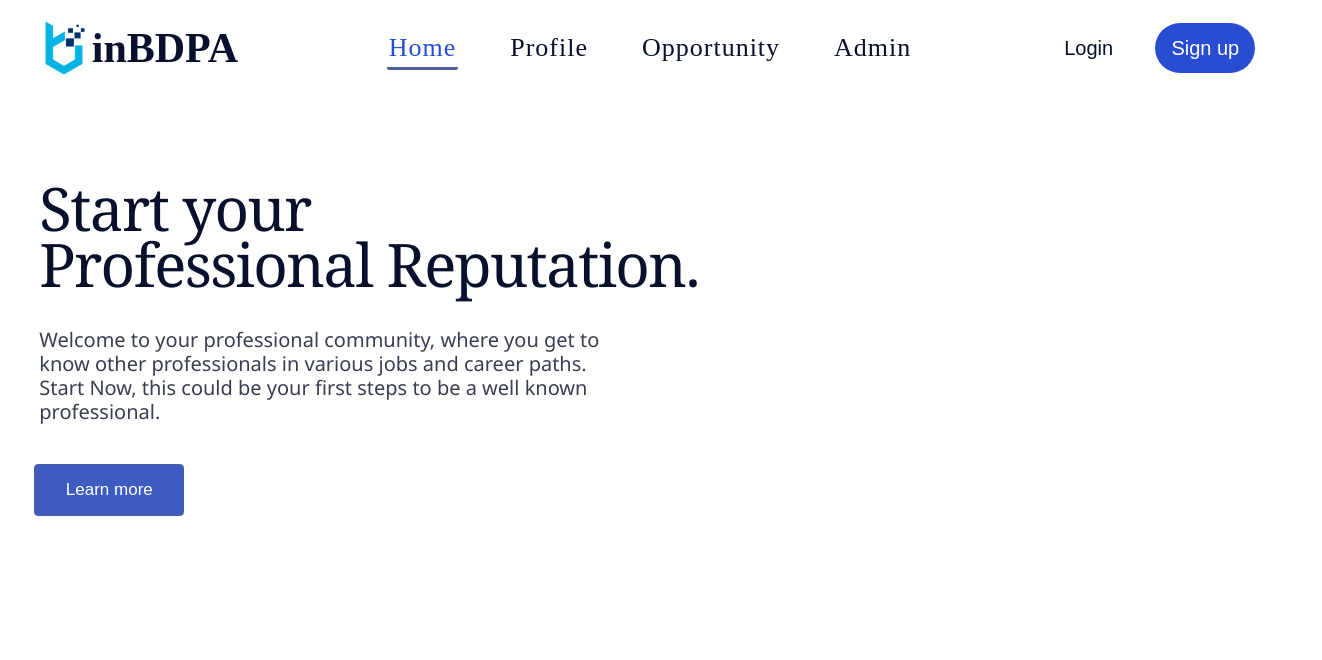
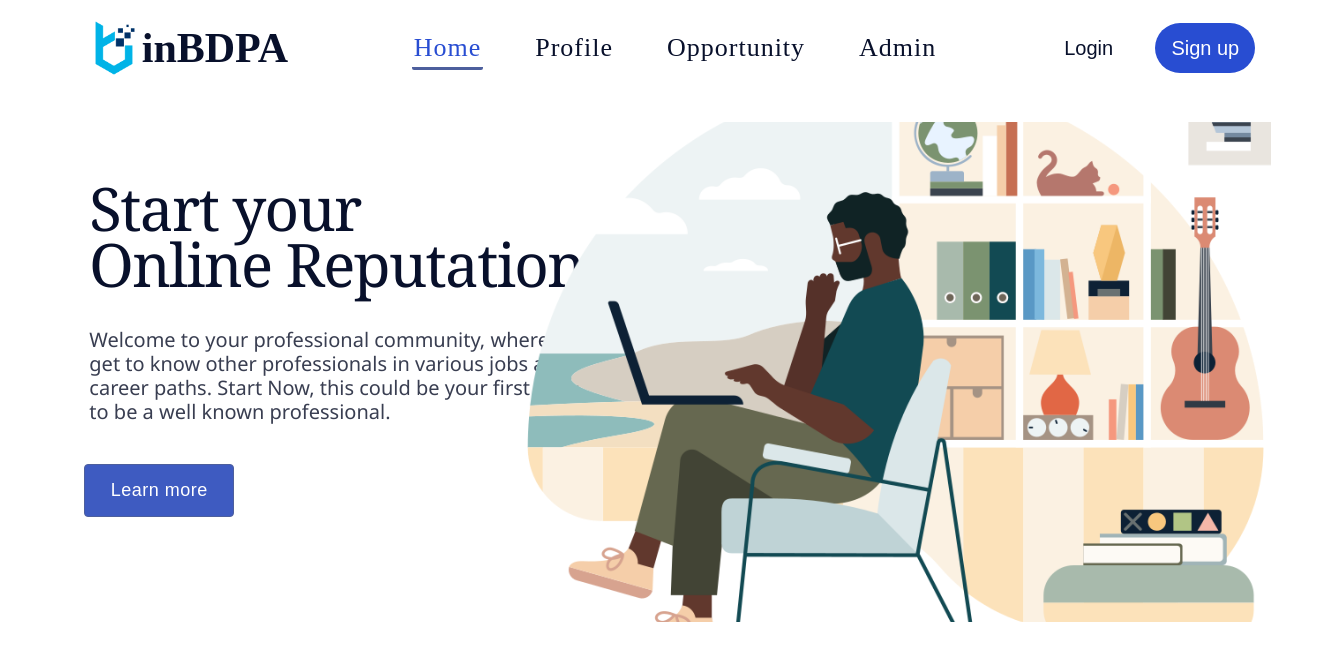
Before and after one commit to Roboitey/probstatement2023va, a React (Create React App) app: page / in a window 1280 px wide. Shown: the top 660 px of the page, 1322 px wide, since content can reach past the window. Built offline with nearby package versions, Linux system fonts and the light colour scheme; no server answers.

Commit message:
home page first part completed successfully

```diff
--- a/src/Styles/NavBar.css
+++ b/src/Styles/NavBar.css
@@ -4,6 +4,7 @@ html{
     --Third-color: #4d5f9d;
     --CTA-1: #08102b;
     --CTA-2: #393e51;
+    overflow-x: hidden;
 }
 
 .navbar-container{
@@ -18,7 +19,7 @@ html{
 .navbar-container > .logo{
     width: 200px;
     height: 95%;
-    margin-left: 30px;
+    margin-left: 80px;
 }
 .logo > a{
     width: 100%;
--- a/src/Styles/Section_1.css
+++ b/src/Styles/Section_1.css
@@ -11,9 +11,11 @@ html{
   width: 70%;
   display: flex;
   justify-content: center;
+  align-items: start;
   margin-top: 50px;
   width: 100%;
   height: 35rem;
+  margin-left: 50px;
 }
 .f-s{
   width: 99%;
@@ -38,7 +40,7 @@ html{
   letter-spacing: -1.6px;
 }
 .cont-c {
-  width: 45%;
+  width: 40%;
   margin-right: 10px;
   margin-left: 10px;
   margin-bottom: 10px;
@@ -63,7 +65,8 @@ html{
   outline: 2px solid transparent;
   width: 150px;
   outline: none;
-  font-size: 17px;
+  font-size: 18px;
+  letter-spacing: 0.5px;
   padding: 15px;
   border-radius: 4px;
   transition: all 0.2s ease;
@@ -71,7 +74,24 @@ html{
 }
 .cont-b > button:hover {
   opacity: 0.95;
+  cursor: pointer;
 }
 .cont-b > button:focus{
   outline: 2px solid black;
 }
+.right-img{
+  width: 750px;
+  height: 500px;
+  position: absolute;
+  top: -2pc;
+  left:70%;
+  transform: translateX(-50%);
+}
+.right-img > div{
+  width: 100%;
+  height: 100%;
+  background-image: url(../Images/or1.png);
+  background-position: center;
+  background-size: cover;
+  object-fit: cover;
+}
--- a/src/Sub_components/section_1.js
+++ b/src/Sub_components/section_1.js
@@ -1,25 +1,36 @@
-import React from 'react'
-import "../Styles/Section_1.css"
+import React from "react";
+import "../Styles/Section_1.css";
 
 function Section_1() {
   return (
-        <section className='sec-1'>
-            <div className='f-s'>
-                <div className='cont-t'>
+    <>
+      <section className="sec-1">
+        <div className="f-s">
+          <div className="cont-t">
             <h1>
-                        <span>Start your </span><br />
-                        <span>Professional Reputation.</span>
+              <span>Start your </span>
+              <br />
+              <span>Online Reputation.</span>
             </h1>
           </div>
-                <div className='cont-c'>
-                    <p>Welcome to your professional community, where you get to know other professionals in various jobs and career paths. Start Now, this could be your first steps to be a well known professional.</p>
+          <div className="cont-c">
+            <p>
+              Welcome to your professional community, where you get to know
+              other professionals in various jobs and career paths. Start Now,
+              this could be your first steps to be a well known professional.
+            </p>
           </div>
-                <div className='cont-b'>
-                    <button >Learn more</button>
+          <div className="cont-b">
+            <button>Learn more</button>
           </div>
         </div>
+        <div className="right-img">
+            <svg xmlns="https://static.licdn.com/aero-v1/sc/h/dxf91zhqd2z6b0bwg85ktm5s4"/>
+          <div />
+        </div>
       </section>
-    )
+    </>
+  );
 }
 
-export default Section_1
+export default Section_1;
```
Also changed, not shown: src/Images/OR.png (added), src/Images/or1.png (added). Lines whose indentation alone changed are shown as unchanged.
